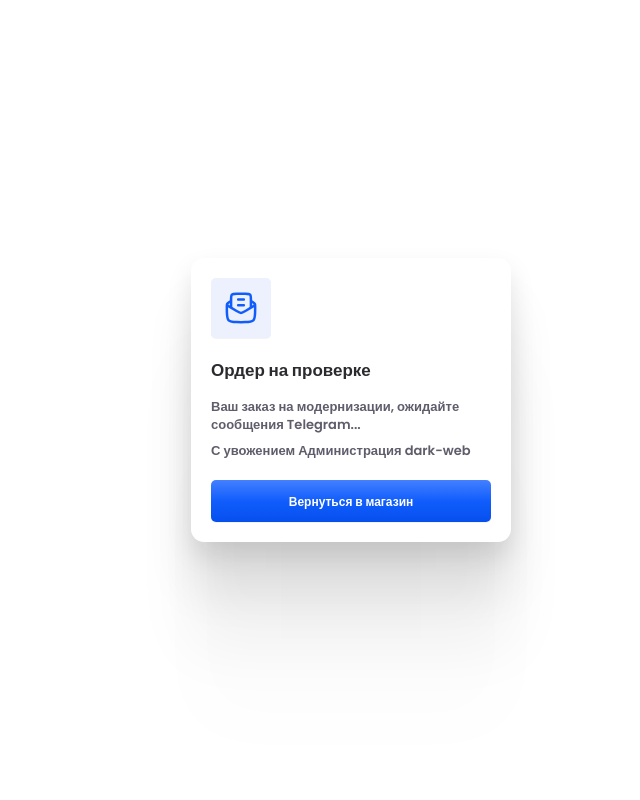
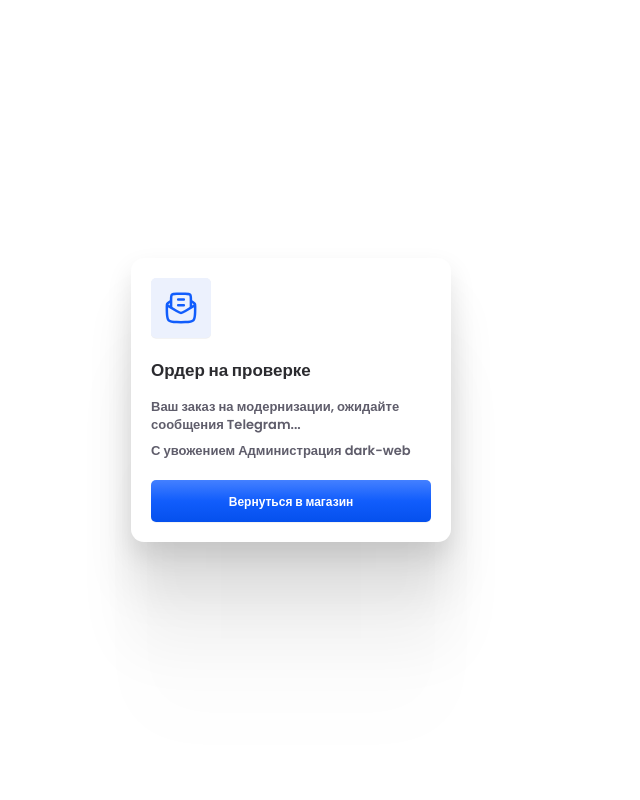
Before and after one commit to tsyganovvv/dark-web.store, a Django app: page /products/success in a window 1280 px wide. Shown: the whole page, without its empty margins (349-989 px from the left). Run offline with Django 5.2, Linux system fonts and the light colour scheme; some libraries are stand-ins or nearby versions.

Commit message:
center front

```diff
--- a/DarkWebStore/static/css/success.css
+++ b/DarkWebStore/static/css/success.css
@@ -1,12 +1,16 @@
+html, body {
+  width: 100%;
+  height: 100%;
+  margin: 0;
+  background-color: rgb(255, 255, 255);
+  overflow-x: hidden;
+}
+.containerSuccess {
+  display: flex;
+  justify-content: center;
+  align-items: center;
+  height: 100vh;
 
-.containerSuccess {
-  width: 200px;
-  position: absolute;
-  left: 0;
-  right: 0;
-  margin: 0 auto;
-  top: 50%;
-  transform: translate(0, -50%);
 }
 .popup {
     position: relative;
```
Also changed, not shown: DarkWebStore/static/css/auth.css (+10 -11 lines), DarkWebStore/db.sqlite3.
